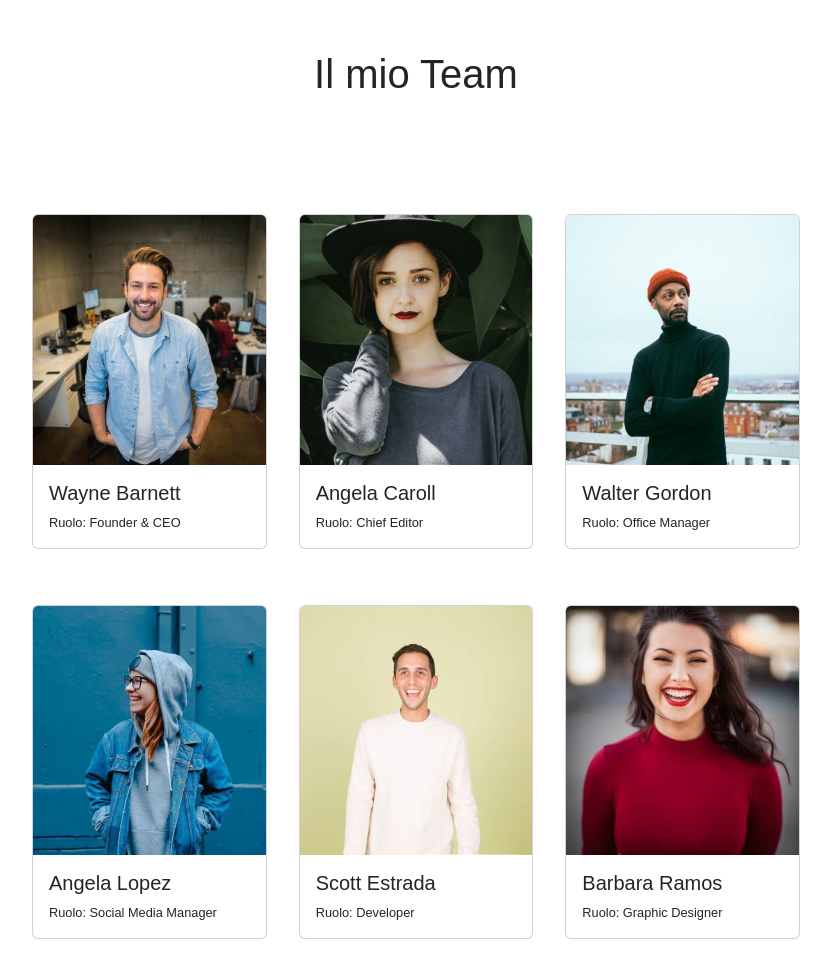
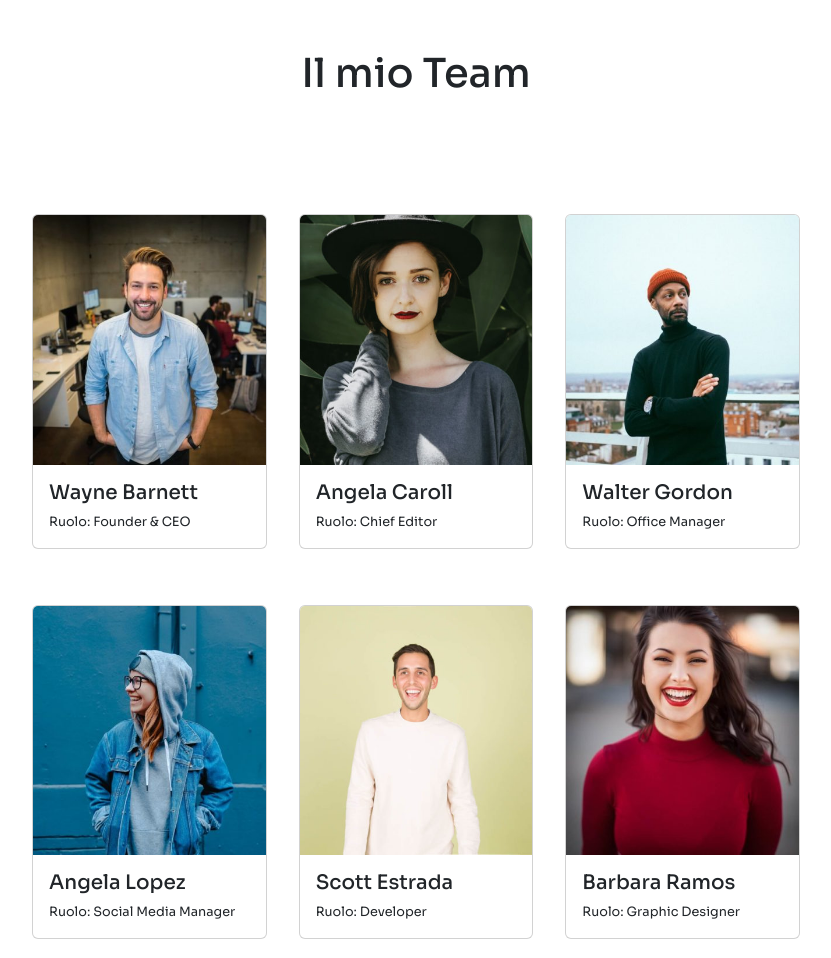
Before and after one commit to tommasotacconi/js-our-team, a plain HTML site: page index.html in a window 1280 px wide. Shown: the whole page, without its empty margins (224-1055 px from the left). Drawn offline with nearby package versions, Linux system fonts and the light colour scheme.

Commit message:
added google fonts, sora font

```diff
--- a/css/style.css
+++ b/css/style.css
@@ -7,7 +7,7 @@
 
 /* Generics */
 body {
-  font-family: Arial, Helvetica, sans-serif;
+  font-family: "Sora", Georgia, Cambria, serif;
 }
 
 main {
--- a/index.html
+++ b/index.html
@@ -16,6 +16,11 @@
     <!-- Bootstrap icons and Bootstrap framework -->
     <link rel="stylesheet" href="https://cdn.jsdelivr.net/npm/bootstrap-icons@1.11.3/font/bootstrap-icons.min.css">
     <link href="https://cdn.jsdelivr.net/npm/bootstrap@5.3.3/dist/css/bootstrap.min.css" rel="stylesheet" integrity="sha384-QWTKZyjpPEjISv5WaRU9OFeRpok6YctnYmDr5pNlyT2bRjXh0JMhjY6hW+ALEwIH" crossorigin="anonymous">
+    <!-- Google fonts -->
+    <link rel="preconnect" href="https://fonts.googleapis.com">
+    <link rel="preconnect" href="https://fonts.gstatic.com" crossorigin>
+    <link href="https://fonts.googleapis.com/css2?family=Sora:wght@100..800&display=swap" rel="stylesheet">
+    <!-- Style -->
     <link rel="stylesheet" href="css/utilities.css">
     <link rel="stylesheet" href="css/style.css">
   </head>
```
